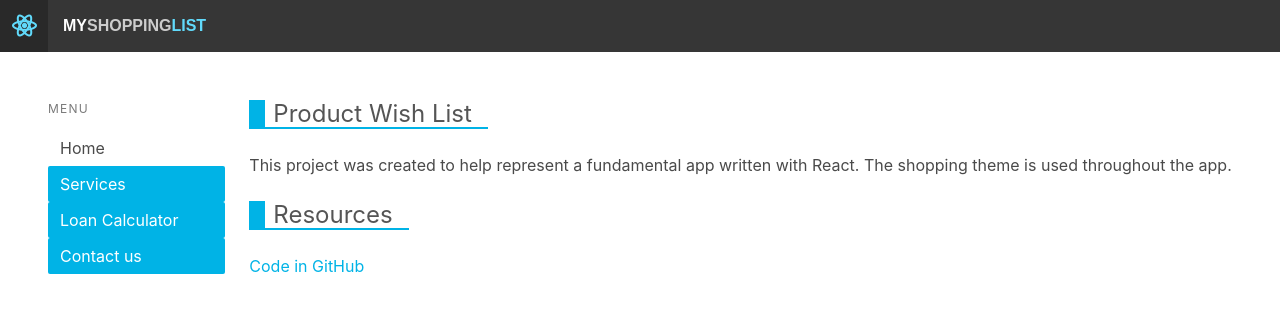
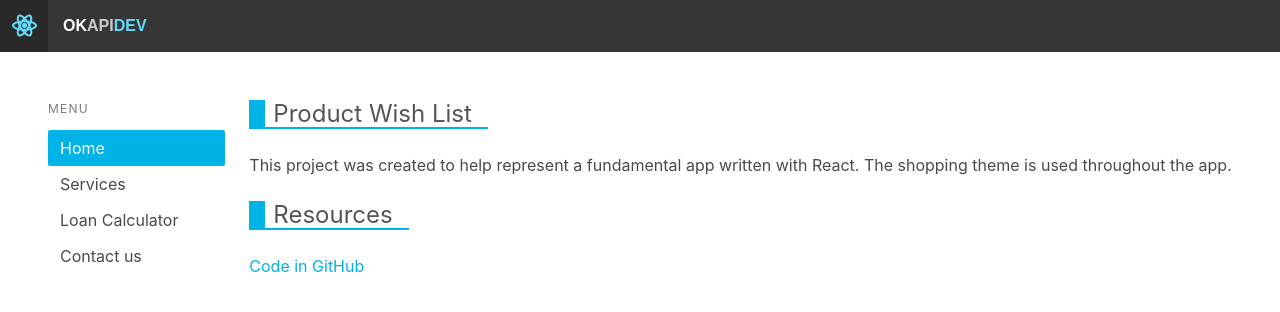
Before and after one commit to iolumbaram/OkAPIDev, a React (Create React App) app in the folder react-app/: page /about in a window 1280 px wide. Shown: the top 312 px of the page. Built offline with nearby package versions, Linux system fonts and the light colour scheme.

Commit message:
add pages, register routes for pages, edited products

```diff
--- a/react-app/src/App.js
+++ b/react-app/src/App.js
@@ -5,6 +5,9 @@ import { Redirect, Route, Switch } from 'react-router-dom';
 import { withRouter } from 'react-router';
 import { HeaderBar, NavBar, NotFound } from './components';
 import About from './About';
+import ContactUs from './ContactUs';
+import ServicePage from './ServicesPage';
+import LoanCalPage from './LoanCalPage';
 
 const Products = withRouter(
   lazy(() => import(/* webpackChunkName: "products" */ './products/Products'))
@@ -23,6 +26,9 @@ class App extends Component {
                 <Redirect from="/" exact to="/products" />
                 <Route path="/products" component={Products} />
                 <Route path="/about" component={About} />
+                <Route path="/contactus" component={ContactUs} />
+                <Route path="/services" component={ServicePage} />
+                <Route path="/loancal" component={LoanCalPage} />
                 <Route exact path="**" component={NotFound} />
               </Switch>
             </Suspense>
--- /dev/null
+++ b/react-app/src/LoanCalPage.js
@@ -0,0 +1,15 @@
+import React from 'react';
+
+const About = () => (
+  <div className="content-container">
+    <div className="content-title-group not-found">
+      <h2 className="title">Loan Calculator</h2>
+      <p>
+        Coming soon!
+      </p>
+      <br />
+    </div>
+  </div>
+);
+
+export default About;
--- /dev/null
+++ b/react-app/src/ServicesPage.js
@@ -0,0 +1,15 @@
+import React from 'react';
+
+const About = () => (
+  <div className="content-container">
+    <div className="content-title-group not-found">
+      <h2 className="title">Our Services</h2>
+      <p>
+        Homeowner Financing
+      </p>
+      <br />
+    </div>
+  </div>
+);
+
+export default About;
--- a/react-app/src/components/HeaderBarBrand.js
+++ b/react-app/src/components/HeaderBarBrand.js
@@ -12,9 +12,9 @@ const HeaderBarBrand = () => (
       <i className="fab js-logo fa-react fa-2x" aria-hidden="true" />
     </a>
     <NavLink to="/" className="navbar-item nav-home">
-      <span className="brand-first">MY</span>
-      <span className="brand-second">SHOPPING</span>
-      <span className="brand-third">LIST</span>
+      <span className="brand-first">OK</span>
+      <span className="brand-second">API</span>
+      <span className="brand-third">DEV</span>
     </NavLink>
   </div>
 );
--- a/react-app/src/components/NavBar.js
+++ b/react-app/src/components/NavBar.js
@@ -5,16 +5,16 @@ const NavBar = (props) => (
   <nav className="column is-2 menu">
     <p className="menu-label">Menu</p>
     <ul className="menu-list">
-      <NavLink to="/products" activeClassName="active-link">
+      <NavLink to="/" activeClassName="active-link">
         Home
       </NavLink>
-      <NavLink to="/about" activeClassName="active-link">
+      <NavLink to="/services" activeClassName="active-link">
         Services
       </NavLink>
-      <NavLink to="/about" activeClassName="active-link">
+      <NavLink to="/loancal" activeClassName="active-link">
         Loan Calculator
       </NavLink>
-      <NavLink to="/about" activeClassName="active-link">
+      <NavLink to="/contactus" activeClassName="active-link">
         Contact us
       </NavLink>
     </ul>
--- a/react-app/src/products/Products.js
+++ b/react-app/src/products/Products.js
@@ -1,25 +1,26 @@
-import React, { useEffect } from 'react';
+import React from 'react';
+// import React, { useEffect } from 'react';
 import { Route, Switch } from 'react-router-dom';
 
 import { ListHeader } from '../components';
-import ProductList from './ProductList';
-import useProducts from './useProducts';
+// import ProductList from './ProductList';
+// import useProducts from './useProducts';
 
 function Products() {
-  const { getProducts, products } = useProducts();
+  // const { getProducts, products } = useProducts();
 
-  useEffect(() => {
-    getProducts();
-  }, [getProducts]);
+  // useEffect(() => {
+  //   getProducts();
+  // }, [getProducts]);
 
   function handleRefresh() {
-    getProducts();
+    // getProducts();
   }
 
   return (
     <div className="content-container">
       <ListHeader
-        title="Products"
+        title="Home"
         handleRefresh={handleRefresh}
         routePath="/products"
       />
@@ -29,7 +30,7 @@ function Products() {
             <Route
               exact
               path="/products"
-              component={() => <ProductList products={products} />}
+              // component={() => <ProductList products={products} />}
             />
           </Switch>
         </div>
```
